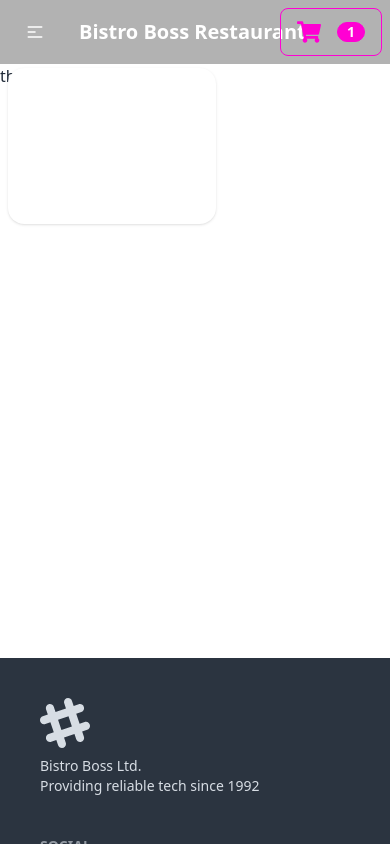
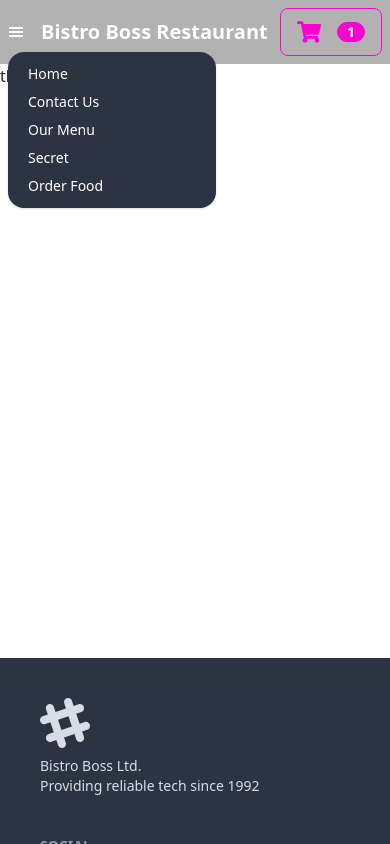
Before and after one commit to rar34/bistro-boss-client, a React (Vite) app: page / in a window 390 px wide. Both pictures are taken after a click on the button 35 px from the left and 32 px from the top of the page. Shown: the top 844 px of the page. Built offline with nearby package versions, Linux system fonts and the light colour scheme.

Commit message:
change navbar hamburger menu icon

```diff
--- a/src/pages/Shared/Navbar.jsx
+++ b/src/pages/Shared/Navbar.jsx
@@ -1,4 +1,5 @@
 import { FaShoppingCart } from "react-icons/fa";
+import { GiHamburgerMenu } from "react-icons/gi";
 import { Link } from "react-router-dom";
 
 const Navbar = () => {
@@ -17,10 +18,10 @@ const Navbar = () => {
             <div className="navbar sticky z-50 bg-opacity-30 bg-black text-white container">
                 <div className="navbar-start">
                     <div className="dropdown">
-                        <div tabIndex={0} role="button" className="btn btn-ghost lg:hidden">
-                            <svg xmlns="http://www.w3.org/2000/svg" className="h-5 w-5" fill="none" viewBox="0 0 24 24" stroke="currentColor"><path strokeLinecap="round" strokeLinejoin="round" strokeWidth="2" d="M4 6h16M4 12h8m-8 6h16" /></svg>
+                        <div tabIndex={0} role="button" className="lg:hidden">
+                        <GiHamburgerMenu />
                         </div>
-                        <ul tabIndex={0} className="menu menu-sm dropdown-content mt-3 z-[1] p-2 shadow bg-base-100 rounded-box w-52">
+                        <ul tabIndex={0} className="menu menu-sm dropdown-content mt-3 z-[1] p-2 shadow bg-neutral rounded-box w-52">
                             {navOptions}
                         </ul>
                     </div>
```
